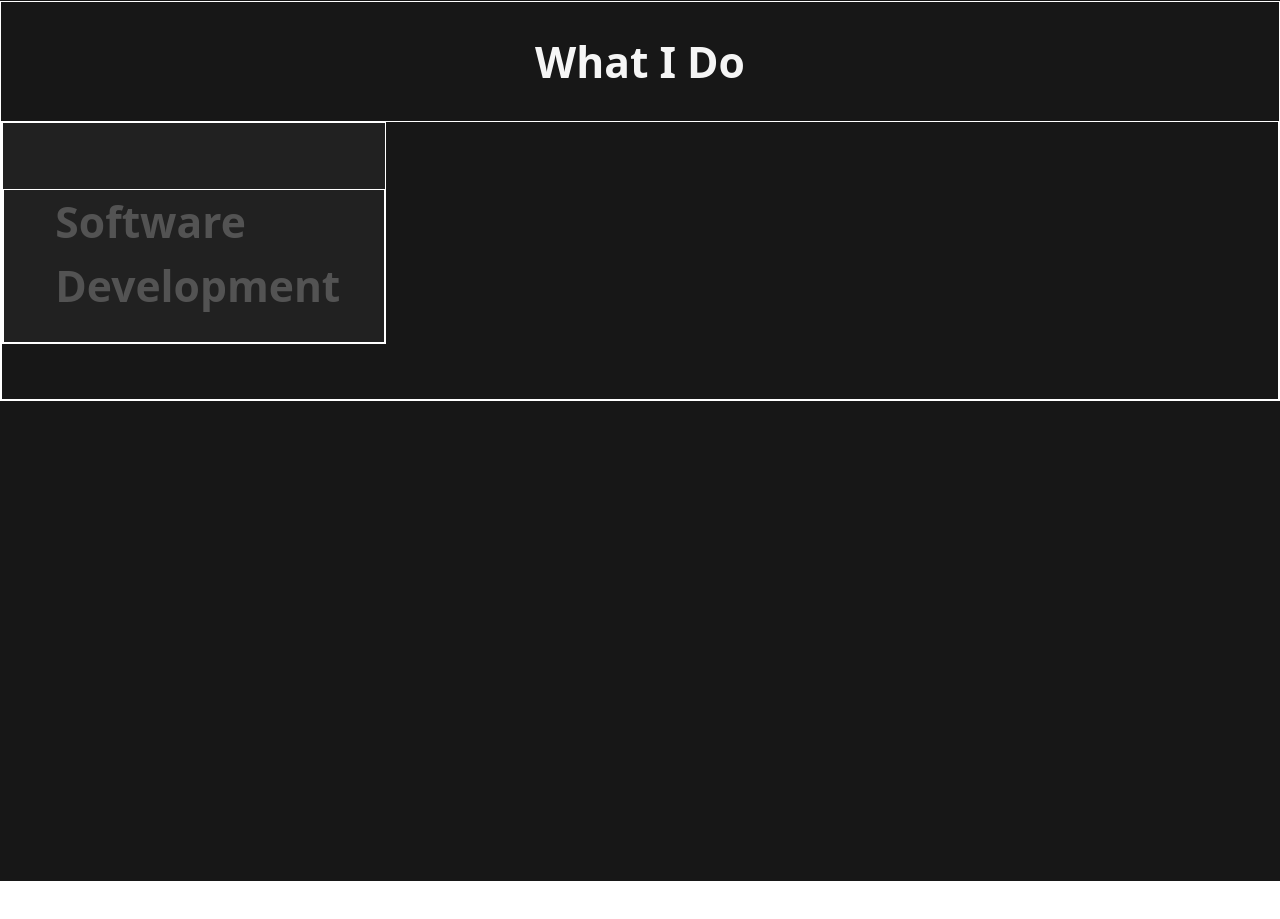
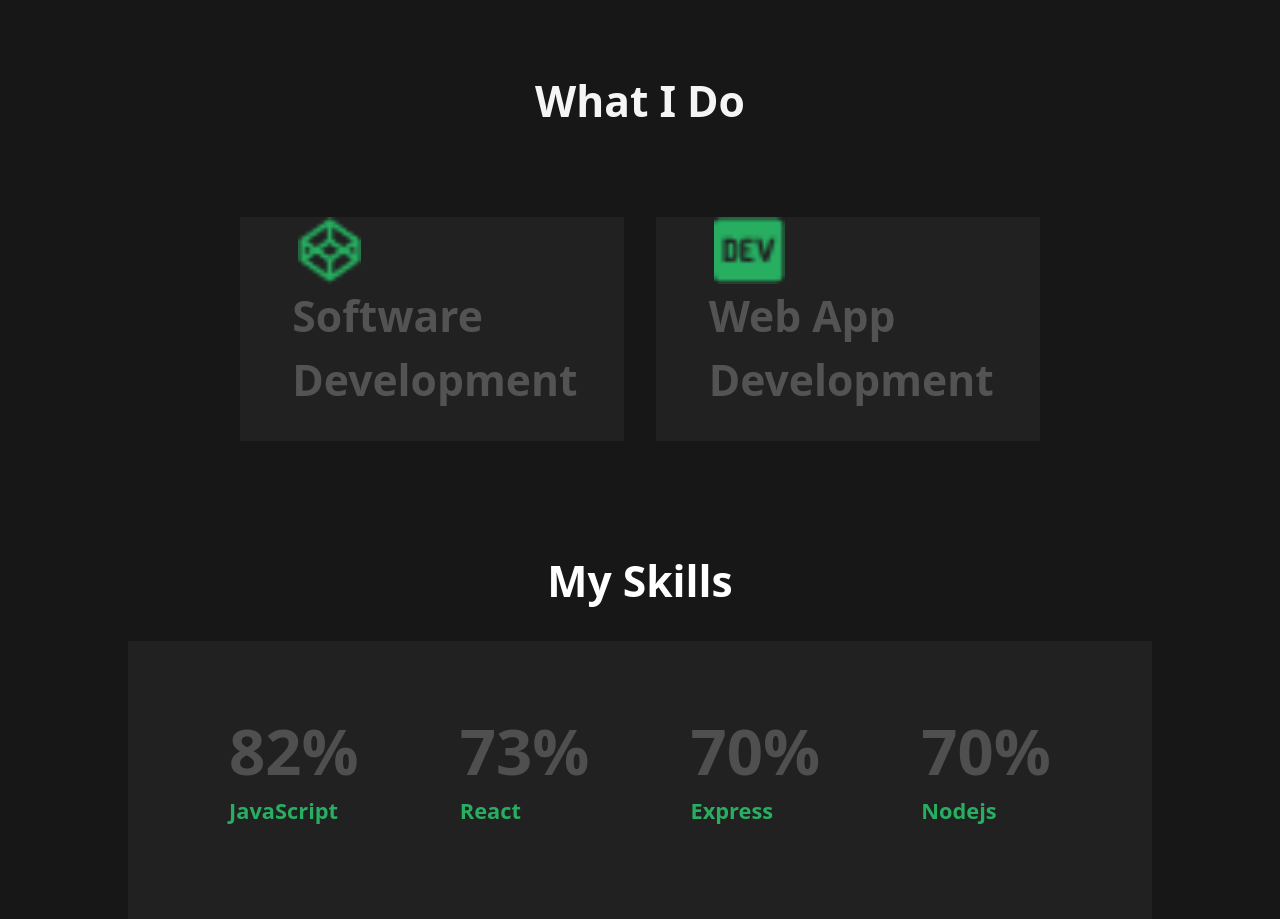
Before and after one commit to Redmond01/portfolio, a React (Vite) app in the folder react2/: page / in a window 1280 px wide. Shown: the part 1119-2038 px from the top of the page. Before the commit the page ends 2000 px from the top, so only its background shows below. Built offline with nearby package versions, Linux system fonts and the light colour scheme.

Commit message:
first commit

```diff
--- a/react2/src/app/Desktop.jsx
+++ b/react2/src/app/Desktop.jsx
@@ -1,19 +1,20 @@
 import React from 'react'
 import profile from '../asset/fff.png'
-// import web from '../asset/web.png'
-// import dev from '../asset/dev.png'
+import web from '../asset/web.png'
+import dev from '../asset/dev.png'
 // import {ReactComponent as Web} from '../asset/svg/Vector.svg'
 
 const Desktop = () => {
     return (
         <div className='sm:hidden md:block lg:block'>
-            <div className='w-full h-[250svh] bg-blacks text-white'>
+            <div className='w-full h-[260svh] bg-blacks text-white'>
                 <div className='w-full h-[10svh] flex '>
                     <div className='w-[50%] h-full flex items-center justify-start px-4'>
                         <div className='w-[10%] h-full'></div>
                         <h3 className='text-whites font-[600] w-[70%] font-sans capitalize text-[calc(1px_+_2svw_+_2svh)]'> raymond</h3>
                     </div>
-                    <div className='w-[50%] h-full flex justify-end items-center px-2 gap-3'>
+                    <div className='w-[50%] h-full flex justify-evenly items-center'>
+                        <div className='w-[30%] h-full'></div>
                         <h3 className='text-whites font-[600] font-sans capitalize text-[calc(1px_+_.8svw_+_.8svh)] cursor-pointer'> about me</h3>
                         <h3 className='text-whites font-[600] font-sans capitalize text-[calc(1px_+_.8svw_+_.8svh)] cursor-pointer'> projects</h3>
                         <h3 className='text-whites font-[600] font-sans capitalize text-[calc(1px_+_.8svw_+_.8svh)] cursor-pointer'> contact me</h3>
@@ -105,20 +106,49 @@ const Desktop = () => {
                     </div>
                     <div className='w-[10%] h-full'></div>
                 </div>
-                <div className='w-full h-[50svh] border border-white'>
+                <div className='w-full h-[5svh] '></div>
+                <div className='w-full h-[50svh]'>
                     <div className='w-full h-[30%] flex justify-center items-center'>
                         <h3 className='text-whites font-[600] font-sans capitalize text-[calc(1px_+_2svw_+_2svh)]'> what i do</h3>
                     </div>
-                    <div className='w-full h-[70%] border border-white'>
-                        <div className='w-[30svw] h-[80%] border border-white bg-lightblack'>
+                    <div className='w-full h-[70%] flex justify-center items-end gap-8'>
+                        <div className='w-[30svw] h-[80%] bg-lightblack'>
                             <div className='w-full h-[30%] flex'>
                                 <div className='w-[15%] h-full'></div>
-                                {/* <Web/> */}
+                                <img src={web} alt="img" />
                             </div>
-                            <div className='w-full h-[70%] border border-white flex '>
+                            <div className='w-full h-[70%] flex '>
                                 <div className='w-[20%] h-full'></div>
                                 <h3 className='text-[#535353] font-[600] font-sans capitalize text-[calc(1px_+_2svw_+_2svh)]'> software development</h3>
                             </div>
+                        </div>
+                        <div className='w-[30svw] h-[80%] bg-lightblack'>
+                            <div className='w-full h-[30%] flex'>
+                                <div className='w-[15%] h-full'></div>
+                                <img src={dev} alt="img"/>
+                            </div>
+                            <div className='w-full h-[70%] flex '>
+                                <div className='w-[20%] h-full'></div>
+                                <h3 className='text-[#535353] font-[600] font-sans capitalize text-[calc(1px_+_2svw_+_2svh)]'> web app development</h3>
+                            </div>
+                        </div>
+                    </div>
+                </div>
+                <div className='w-full h-[10svh]'></div>
+                <div className='w-full h-[50svh]'>
+                    <div className='w-full h-[30%] flex justify-center items-center'>
+                        <h3 className='text-white font-[600] font-sans capitalize text-[calc(1px_+_2svw_+_2svh)]'> my skills</h3>
+                    </div>
+                    <div className='w-full h-[70%] flex justify-center '>
+                        <div className='w-[80%] h-full bg-lightblack flex justify-evenly items-center'>
+                        <h3 className='text-[#4F4F4F] font-[700] font-sans capitalize text-[calc(1px_+_3svw_+_3svh)] leading-[70%]'> 82% <br />
+                        <span className='text-green font-[700] font-sans capitalize text-[calc(1px_+_1svw_+_1svh)]'>JavaScript</span></h3>
+                        <h3 className='text-[#4F4F4F] font-[700] font-sans capitalize text-[calc(1px_+_3svw_+_3svh)] leading-[70%]'> 73% <br />
+                        <span className='text-green font-[700] font-sans capitalize text-[calc(1px_+_1svw_+_1svh)]'>react</span></h3>
+                        <h3 className='text-[#4F4F4F] font-[700] font-sans capitalize text-[calc(1px_+_3svw_+_3svh)] leading-[70%]'> 70% <br />
+                        <span className='text-green font-[700] font-sans capitalize text-[calc(1px_+_1svw_+_1svh)]'>express</span></h3>
+                        <h3 className='text-[#4F4F4F] font-[700] font-sans capitalize text-[calc(1px_+_3svw_+_3svh)] leading-[70%]'> 70% <br />
+                        <span className='text-green font-[700] font-sans capitalize text-[calc(1px_+_1svw_+_1svh)]'>nodejs</span></h3>
                         </div>
                     </div>
                 </div>
```
